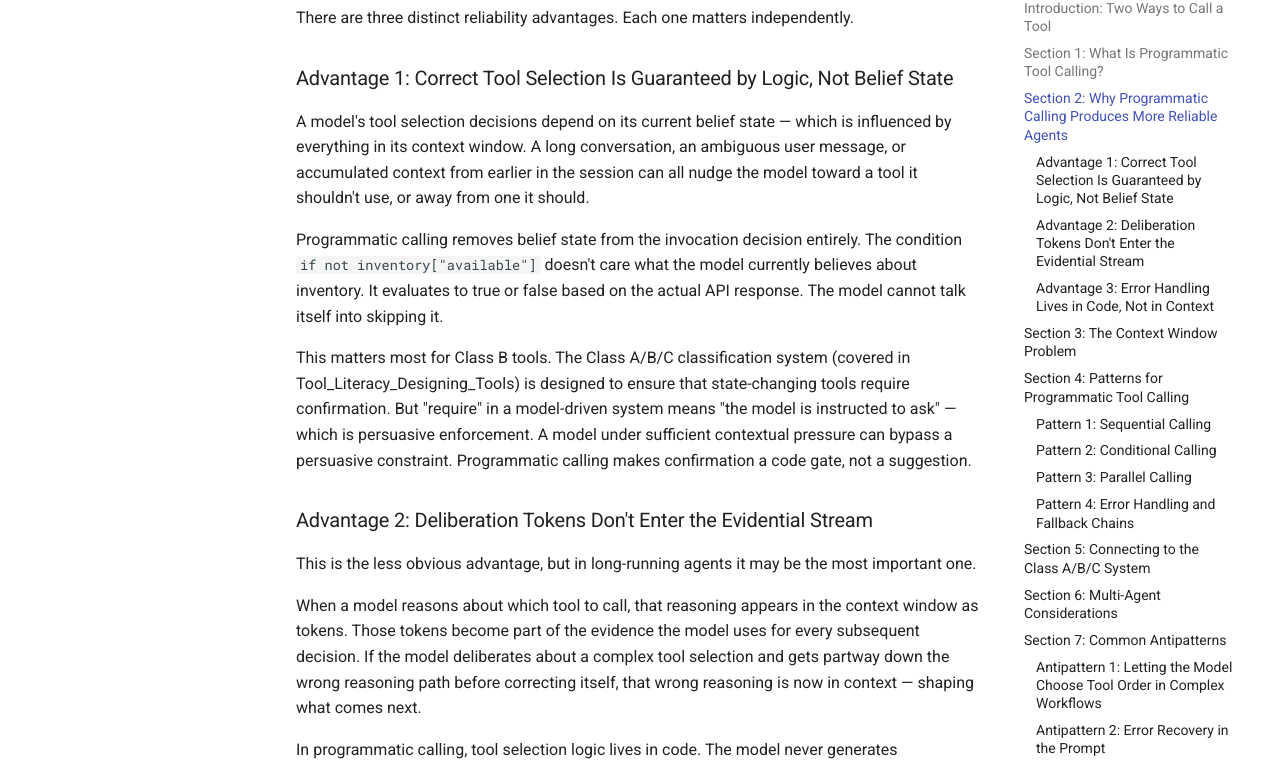
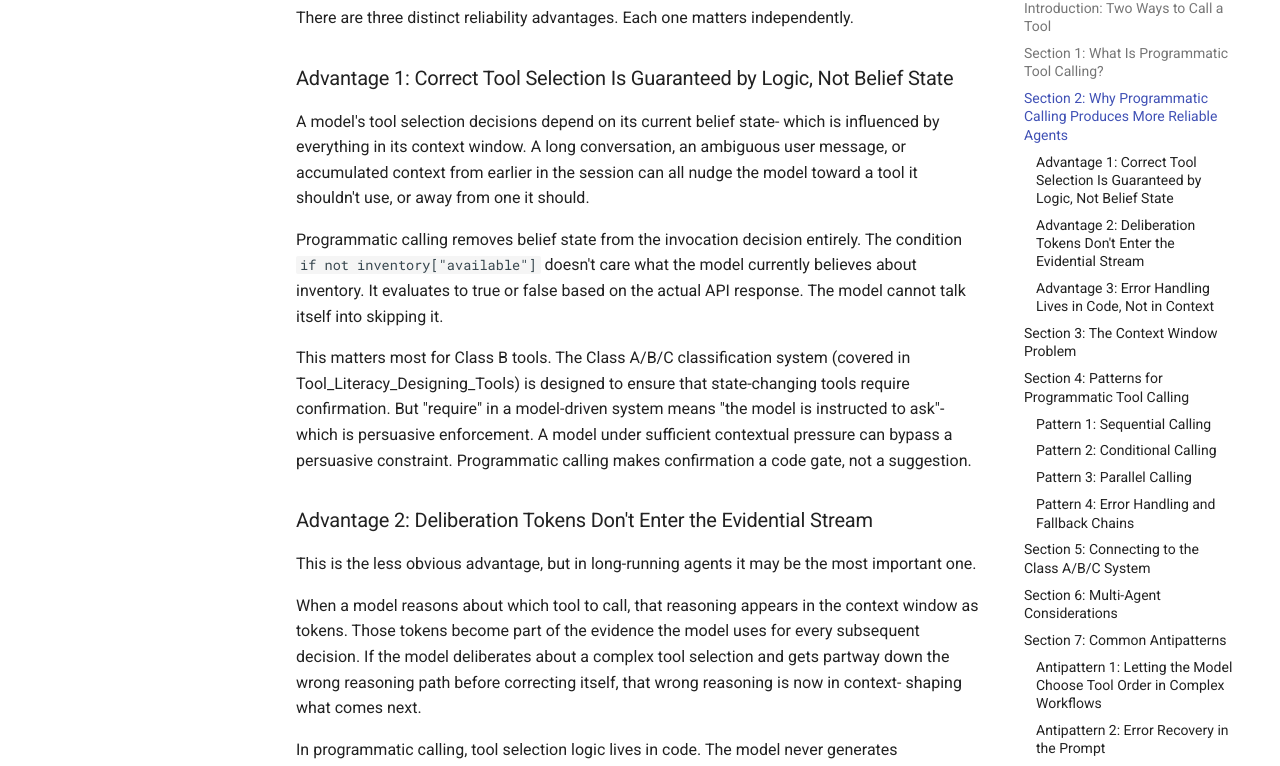
Before and after one commit to ArchieCur/ai-system-design, an MkDocs documentation site: the page built from docs/tools/Programmatic_Tool_Calling.md, in a window 1280 px wide and 1400 px high, scrolled down 1730 px. Shown: the part 148-914 px from the top of the window. Built offline with MkDocs 1.6.1 and Material for MkDocs 9.7.7, drawn with Linux system fonts in a browser that asks for light colours; comment, search, counter and statistics services are not loaded; some of the changed text lies outside the part shown.

```diff
--- a/docs/tools/Programmatic_Tool_Calling.md
+++ b/docs/tools/Programmatic_Tool_Calling.md
@@ -14,11 +14,11 @@ There are two fundamentally different ways a tool gets called in an AI system.
 
 **Model-driven tool calling:** The agent reasons about what to do, decides which tool to invoke, generates that decision as output, and the runtime executes it. The model is in the loop for every invocation decision.
 
-**Programmatic tool calling:** Orchestration code defines when, how, and in what order tools fire. The model provides inputs and processes outputs — but the invocation logic lives in code, outside the model's reasoning process entirely.
+**Programmatic tool calling:** Orchestration code defines when, how, and in what order tools fire. The model provides inputs and processes outputs- but the invocation logic lives in code, outside the model's reasoning process entirely.
 
 Most practitioners start with model-driven calling because it's simpler to set up. Most practitioners building production systems eventually move toward programmatic calling because model-driven systems drift, fail unpredictably, and become harder to debug as complexity grows.
 
-This unit explains why — and shows you how to do it right.
+This unit explains why- and shows you how to do it right.
 
 ---
 
@@ -71,17 +71,17 @@ There are three distinct reliability advantages. Each one matters independently.
 
 ### Advantage 1: Correct Tool Selection Is Guaranteed by Logic, Not Belief State
 
-A model's tool selection decisions depend on its current belief state — which is influenced by everything in its context window. A long conversation, an ambiguous user message, or accumulated context from earlier in the session can all nudge the model toward a tool it shouldn't use, or away from one it should.
+A model's tool selection decisions depend on its current belief state- which is influenced by everything in its context window. A long conversation, an ambiguous user message, or accumulated context from earlier in the session can all nudge the model toward a tool it shouldn't use, or away from one it should.
 
 Programmatic calling removes belief state from the invocation decision entirely. The condition `if not inventory["available"]` doesn't care what the model currently believes about inventory. It evaluates to true or false based on the actual API response. The model cannot talk itself into skipping it.
 
-This matters most for Class B tools. The Class A/B/C classification system (covered in Tool_Literacy_Designing_Tools) is designed to ensure that state-changing tools require confirmation. But "require" in a model-driven system means "the model is instructed to ask" — which is persuasive enforcement. A model under sufficient contextual pressure can bypass a persuasive constraint. Programmatic calling makes confirmation a code gate, not a suggestion.
+This matters most for Class B tools. The Class A/B/C classification system (covered in Tool_Literacy_Designing_Tools) is designed to ensure that state-changing tools require confirmation. But "require" in a model-driven system means "the model is instructed to ask"- which is persuasive enforcement. A model under sufficient contextual pressure can bypass a persuasive constraint. Programmatic calling makes confirmation a code gate, not a suggestion.
 
 ### Advantage 2: Deliberation Tokens Don't Enter the Evidential Stream
 
 This is the less obvious advantage, but in long-running agents it may be the most important one.
 
-When a model reasons about which tool to call, that reasoning appears in the context window as tokens. Those tokens become part of the evidence the model uses for every subsequent decision. If the model deliberates about a complex tool selection and gets partway down the wrong reasoning path before correcting itself, that wrong reasoning is now in context — shaping what comes next.
+When a model reasons about which tool to call, that reasoning appears in the context window as tokens. Those tokens become part of the evidence the model uses for every subsequent decision. If the model deliberates about a complex tool selection and gets partway down the wrong reasoning path before correcting itself, that wrong reasoning is now in context- shaping what comes next.
 
 In programmatic calling, tool selection logic lives in code. The model never generates deliberation tokens about which tool to invoke. The context window stays clean. The model receives tool results and processes them, but the selection machinery is invisible to it.
 
@@ -114,7 +114,7 @@ The model sees a clean result object. It never sees the retry attempts, the back
 
 This section deserves focused attention because it changes how practitioners think about agent architecture.
 
-Every token in a model's context window influences subsequent behavior. This is not a bug — it is how transformer-based language models work. The model is always, implicitly, updating its understanding of the situation based on everything it has seen.
+Every token in a model's context window influences subsequent behavior. This is not a bug- it is how transformer-based language models work. The model is always, implicitly, updating its understanding of the situation based on everything it has seen.
 
 In a model-driven tool calling system, three categories of tokens end up in context that programmatic calling eliminates:
 
@@ -126,7 +126,7 @@ In a model-driven tool calling system, three categories of tokens end up in cont
 
 Programmatic calling moves all three categories out of the context window. The model sees: task inputs, tool results, and task outputs. The orchestration machinery is transparent to it.
 
-The practical implication: when designing a production agent, ask yourself which decisions belong in code and which belong to the model. A useful heuristic is this — if a decision can be expressed as a condition on a previous tool's output, it belongs in code. If a decision requires genuine language understanding or user intent interpretation, it belongs to the model.
+The practical implication: when designing a production agent, ask yourself which decisions belong in code and which belong to the model. A useful heuristic is this; if a decision can be expressed as a condition on a previous tool's output, it belongs in code. If a decision requires genuine language understanding or user intent interpretation, it belongs to the model.
 
 ---
 
@@ -337,7 +337,7 @@ In a multi-agent system, agents share an evidential environment. One agent's too
 
 The failure mode is not just additive. In long-running multi-agent pipelines, evidential contamination can cascade: Agent A's bad output shifts Agent B's behavior, which produces outputs that further degrade Agent C's context, which creates conditions for Agent A to receive contaminated inputs on its next cycle. The system can drift far from intended behavior without any single agent making an obviously wrong decision.
 
-Programmatic tool calling addresses this at the architectural level. When each agent's tool invocations are governed by code rather than by the agent's current belief state, the failure surface shrinks considerably. A tool that returns unexpected output triggers defined error handling — it does not trigger unbounded model reasoning that contaminates downstream context.
+Programmatic tool calling addresses this at the architectural level. When each agent's tool invocations are governed by code rather than by the agent's current belief state, the failure surface shrinks considerably. A tool that returns unexpected output triggers defined error handling- it does not trigger unbounded model reasoning that contaminates downstream context.
 
 For practitioners building multi-agent systems, three patterns matter most:
 
@@ -345,9 +345,9 @@ For practitioners building multi-agent systems, three patterns matter most:
 
 **Gate Class B actions at the system level, not the agent level.** In a multi-agent workflow, confirmation for state-changing actions should be handled by the orchestrator, not by individual agents. Individual agents should not independently decide to confirm or skip confirmation based on their local belief state.
 
-**Use programmatic calling to manage evidence volume.** Long-running multi-agent sessions accumulate context rapidly. Programmatic tool calling helps control what enters each agent's context window — tool results only, not deliberation about which tools to call or how to handle failures.
+**Use programmatic calling to manage evidence volume.** Long-running multi-agent sessions accumulate context rapidly. Programmatic tool calling helps control what enters each agent's context window- tool results only, not deliberation about which tools to call or how to handle failures.
 
-For practitioners who want to go deeper on why this matters theoretically, Appendix F of the Specifications module covers the Belief Dynamics framework — specifically how accumulated in-context evidence can push an agent's behavioral posterior across a phase boundary. The multi-agent cascading problem described here is the practical consequence of that dynamic playing out across a network of agents simultaneously.
+For practitioners who want to go deeper on why this matters theoretically, Appendix F of the Specifications module covers the Belief Dynamics framework- specifically how accumulated in-context evidence can push an agent's behavioral posterior across a phase boundary. The multi-agent cascading problem described here is the practical consequence of that dynamic playing out across a network of agents simultaneously.
 
 ---
 
@@ -371,7 +371,7 @@ response = client.messages.create(
 
 **Why it fails:** The model may sequence correctly most of the time. Under load, with ambiguous inputs, or late in a long session, it may not. Payment before inventory check is a real failure mode.
 
-**The fix:** Define the sequence in code. Let the model handle language understanding and input processing — not workflow orchestration.
+**The fix:** Define the sequence in code. Let the model handle language understanding and input processing- not workflow orchestration.
 
 ### Antipattern 2: Error Recovery in the Prompt
 
@@ -472,7 +472,7 @@ The model handles what models are good at. The code handles what code is good at
 
 ## Key Takeaways
 
-**Programmatic tool calling is architectural prior enforcement.** It does not rely on the model's belief state to enforce correct behavior — it builds correct behavior into the code.
+**Programmatic tool calling is architectural prior enforcement.** It does not rely on the model's belief state to enforce correct behavior- it builds correct behavior into the code.
 
 **Three reliability advantages:** Correct tool selection by logic, clean context window, error handling outside the evidential stream.
 
@@ -480,9 +480,9 @@ The model handles what models are good at. The code handles what code is good at
 
 **Classification enforcement moves from persuasive to architectural.** Class B confirmation gates in code cannot be bypassed by contextual pressure. Class C complexity thresholds become enforced preconditions.
 
-**Multi-agent systems amplify every single-agent failure mode.** Programmatic calling at the agent boundary is not optional in production multi-agent systems — it is the mechanism that prevents cascading evidential contamination.
+**Multi-agent systems amplify every single-agent failure mode.** Programmatic calling at the agent boundary is not optional in production multi-agent systems; it is the mechanism that prevents cascading evidential contamination.
 
-**The goal is not to remove the model from the loop — it is to put the model in the right part of the loop.** Language understanding, semantic reasoning, and content generation belong to the model. Workflow sequencing, error recovery, and state-change gating belong in code.
+**The goal is not to remove the model from the loop- it is to put the model in the right part of the loop.** Language understanding, semantic reasoning, and content generation belong to the model. Workflow sequencing, error recovery, and state-change gating belong in code.
 
 ---
 
```
